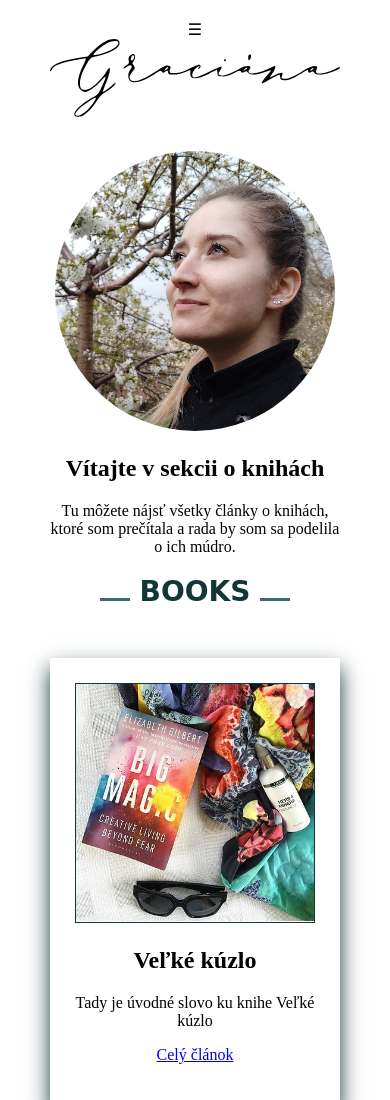
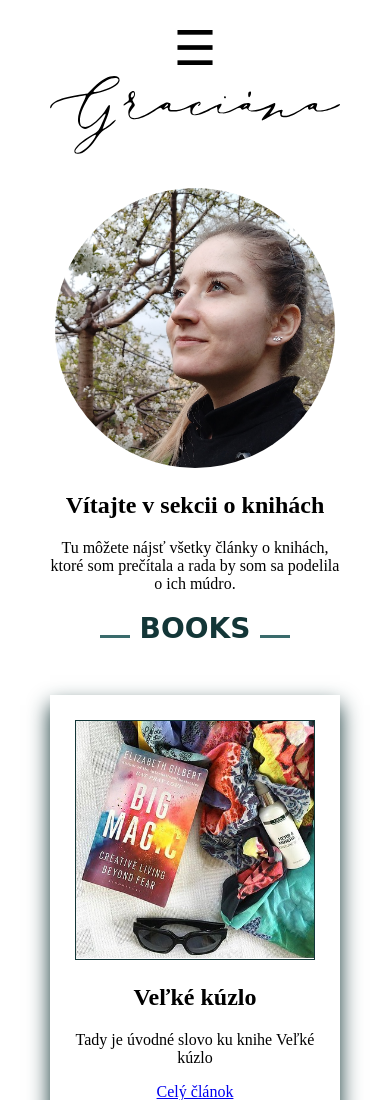
Before and after one commit to gracianaa/graciana-blog, an Eleventy site: page books.html in a window 390 px wide. Shown: the top 1100 px of the page. Built offline with nearby package versions, Linux system fonts and the light colour scheme; Eleventy itself is replaced by a stand-in of ours; files that its build step writes are made by us from their sources; a web font is replaced by a local one.

Commit message:
nastavení menu

```diff
--- a/css/style.css
+++ b/css/style.css
@@ -18,13 +18,6 @@ body{
 .intro{
     padding: 0 50px;
 }
-
-/* h1{
-    font-family: 'Meddon', cursive;
-    font-weight: 500;
-    font-size: 50px;
-    margin: 0;
-} */
 
 
 .menu__checkbox{
@@ -50,6 +43,7 @@ body{
     text-decoration: none;
     color: #ffffff;
     font-family: 'Architects Daughter', cursive;
+    font-size: 36px;
 }
 
 .menu__link:hover,
@@ -63,6 +57,10 @@ body{
 }
 .menu__checkbox:checked ~ .menu__logo{
     display: none;
+}
+
+.menu__toggler{
+    font-size: 48px;
 }
 
 img{
```
